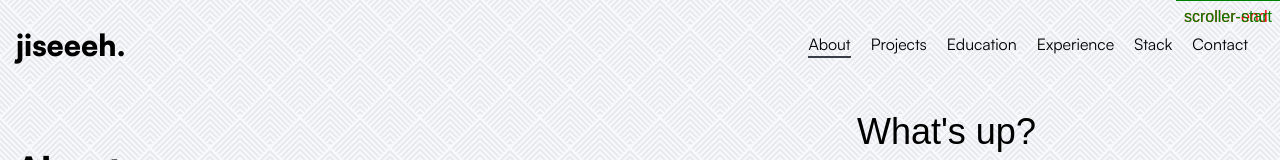
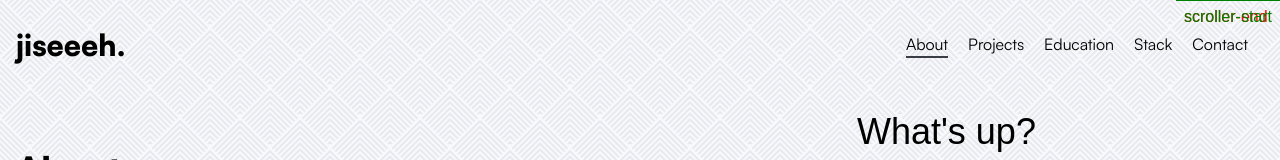
Before and after one commit to Jiseeeh/portfolio-revamp, a Next.js app: page / in a window 1280 px wide. Shown: the top 160 px of the page. Built offline with nearby package versions, Linux system fonts and the light colour scheme; a web font is replaced by a local one.

Commit message:
feat: temporary hide exp section

```diff
--- a/src/app/page.tsx
+++ b/src/app/page.tsx
@@ -9,7 +9,7 @@ export default function Home() {
       <AboutSection />
       <ProjectsSection />
       <EducationSection />
-      <ExperienceSection />
+      {/* <ExperienceSection /> */}
     </>
   );
 }
--- a/src/components/navigation/Navbar.tsx
+++ b/src/components/navigation/Navbar.tsx
@@ -7,7 +7,7 @@ enum Sections {
   ABOUT = "about",
   PROJECTS = "projects",
   EDUCATION = "education",
-  EXPERIENCE = "experience",
+  // EXPERIENCE = "experience",
   STACK = "stack",
   CONTACT = "contact",
 }
@@ -22,7 +22,7 @@ const Navbar: React.FC<NavbarProps> = ({}) => {
     { section: Sections.ABOUT, label: "About" },
     { section: Sections.PROJECTS, label: "Projects" },
     { section: Sections.EDUCATION, label: "Education" },
-    { section: Sections.EXPERIENCE, label: "Experience" },
+    // { section: Sections.EXPERIENCE, label: "Experience" },
     { section: Sections.STACK, label: "Stack" },
     { section: Sections.CONTACT, label: "Contact" },
   ];
```
